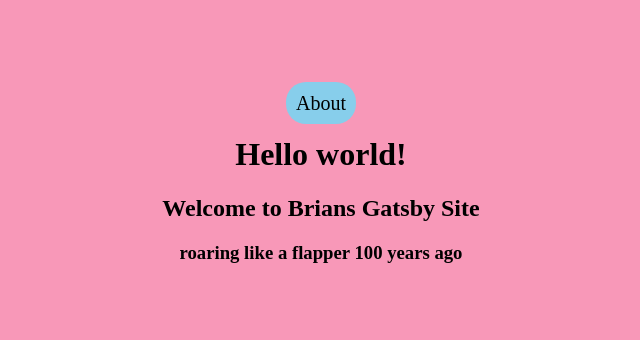
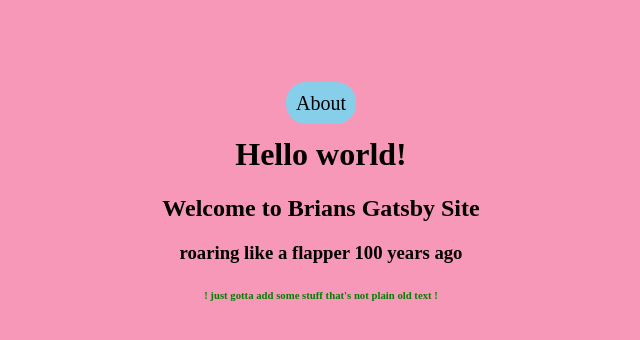
Before and after one commit to BrianLoveGa/all-the-fuss-about-gatsby, a Gatsby site in the folder hello-world/: page / in a window 1280 px wide. Shown: the whole page, without its empty margins (319-959 px from the left). Built offline with nearby package versions, Linux system fonts and the light colour scheme; Gatsby itself is replaced by a stand-in of ours.

Commit message:
how 2 gatsby

```diff
--- a/hello-world/src/pages/index.js
+++ b/hello-world/src/pages/index.js
@@ -8,5 +8,8 @@
     <h1>Hello world!</h1>
     <h2>Welcome to Brians Gatsby Site</h2>
     <h3>roaring like a flapper 100 years ago</h3>
+    <h6 style={{ color: `green` }}>
+      ! just gotta add some stuff that's not plain old text !
+    </h6>
   </div>
 )
```
